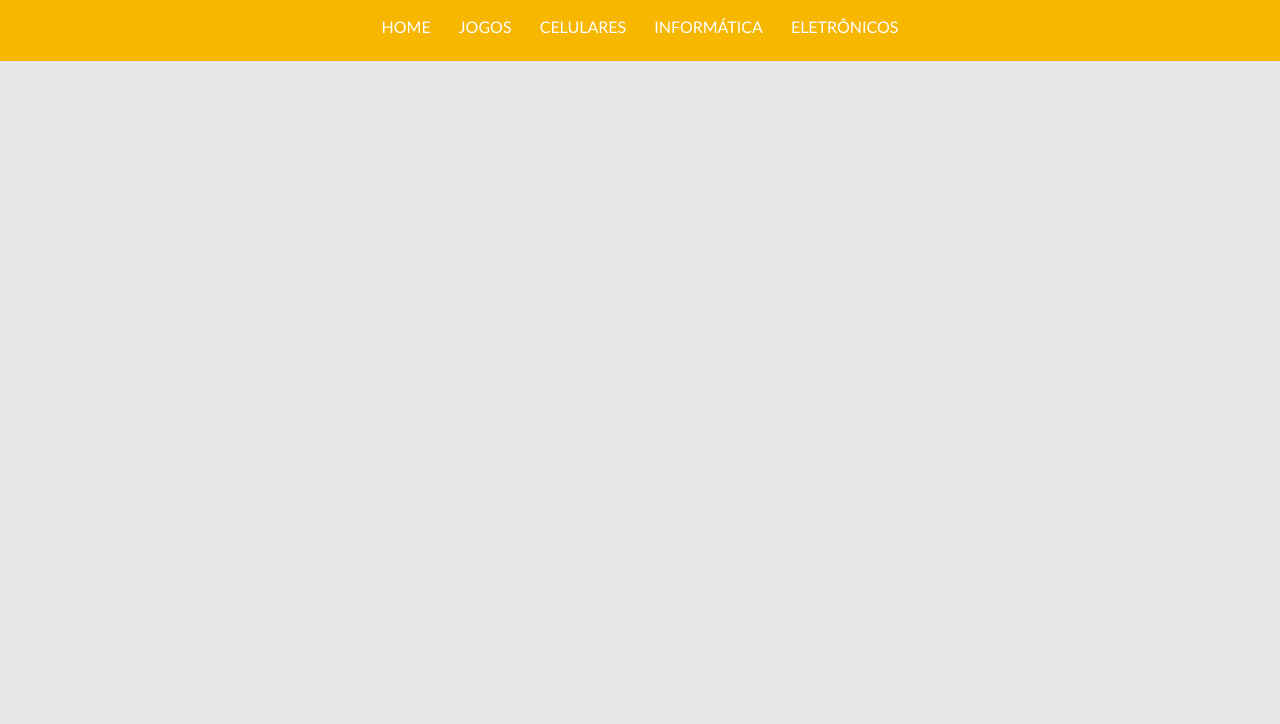
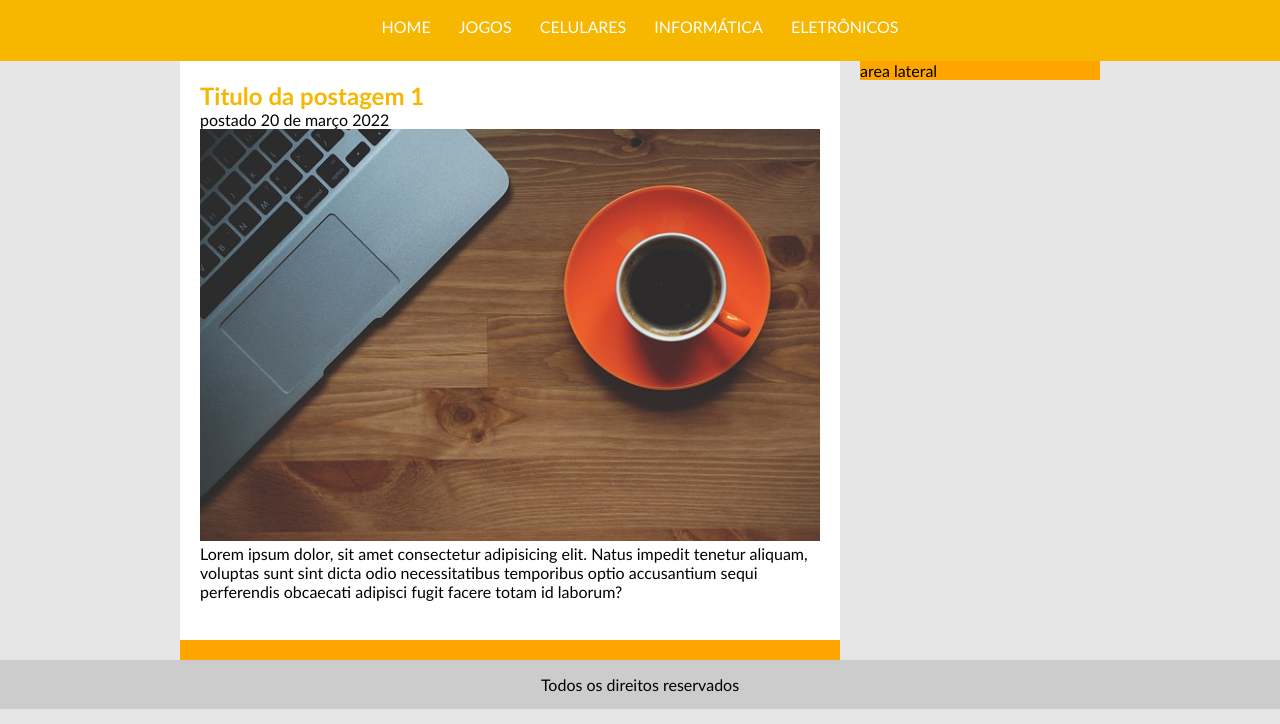
Before and after one commit to araujoleonardo310/TecBlog, a plain HTML site: page index.html in a window 1280 px wide. Shown: the part 76-800 px from the top of the page. Drawn offline with Linux system fonts and the light colour scheme.

Commit message:
Formatando área principal de postagem

```diff
--- a/css/style.css
+++ b/css/style.css
@@ -25,6 +25,46 @@ body {
     padding: 10px;
 }
 
+.area-principal {
+    background: #fff;
+    width: 920px;
+    margin: 0 auto;
+}
+
+.area-postagens, .area-lateral {
+    background: orange;
+}
+
+.area-postagens {
+    width: 660px;
+    float: left;
+}
+
+.area-lateral {
+    width: 240px;
+    float: right;
+}
+
+.postagem {
+    padding: 20px;
+    margin-bottom: 20px;
+    background: #fff;
+}
+
+.rodape {
+    clear: both;
+    text-align: center;
+    padding: 15px;
+    background-color: #ccc;
+
+}
+
+.postagem img {
+    width: 620px;
+}
+
+
+
 /*
 ********* FORMATAÇÃO DO MENU *******
 */
@@ -51,6 +91,15 @@ h1 {
     font-size: 2.5em;
 }
 
+h2 {
+    color: #f7b600;
+}
+
 .blog {
     color: #fff;
 }
+
+.data-postagem {
+    font-size: 0.8em;
+
+}
--- a/index.html
+++ b/index.html
@@ -1,26 +1,67 @@
 <!DOCTYPE html>
 <html lang="pt-br">
   <head>
-    <meta charset="UTF-8">
-    <meta http-equiv="X-UA-Compatible" content="IE=edge">
-    <meta name="viewport" content="width=device-width, initial-scale=1.0">
+    <meta charset="UTF-8" />
+    <meta http-equiv="X-UA-Compatible" content="IE=edge" />
+    <meta name="viewport" content="width=device-width, initial-scale=1.0" />
     <title>TecBlog - O seu Blog de Tecnologias</title>
-    <link rel="stylesheet" href="css/style.css">
+    <link rel="stylesheet" href="css/style.css" />
   </head>
   <body>
-    <div id="area-cabecalho"><!--INICIO DO CABEÇALHO  -->
-        <div id="area-logo"><!-- LOGO -->
+    <div id="area-cabecalho">
+      <!--INICIO DO CABEÇALHO  -->
+      <div id="area-logo">
+        <!-- LOGO -->
         <h1>Tec<span class="blog">Blog</span></h1>
-        </div><!-- FIM DA LOGO -->
-        <div id="area-menu"><!-- MENU -->
+      </div>
+      <!-- FIM DA LOGO -->
+      <div id="area-menu">
+        <!-- MENU -->
         <a href="index.html">HOME</a>
         <a href="jogos.html">JOGOS</a>
         <a href="celulares.html">CELULARES</a>
         <a href="informatica.html">INFORMÁTICA</a>
         <a href="eletronicos.html">ELETRÔNICOS</a>
-        </div><!-- FIM DO MENU -->
+      </div>
+      <!-- FIM DO MENU -->
+    </div>
+    <!-- FIM DO CABEÇALHO -->
 
-    </div><!-- FIM DO CABEÇALHO -->
+    <div class="area-principal">
+      <!-- AREA PRINCIPAL -->
 
+      <div class="area-postagens">
+        <!-- ABERTURA POSTAGENS -->
+
+        <!-- ABERTURA CONTEUDO -->
+        <div class="postagem">
+          <h2>Titulo da postagem 1</h2>
+          <span>postado 20 de março 2022</span>
+          <img src="img/imagem1.jpg" alt="banner" />
+          <p>
+            Lorem ipsum dolor, sit amet consectetur adipisicing elit. Natus
+            impedit tenetur aliquam, voluptas sunt sint dicta odio
+            necessitatibus temporibus optio accusantium sequi perferendis
+            obcaecati adipisci fugit facere totam id laborum?
+          </p>
+          <a href="">Leia mais</a>
+        </div>
+        <!-- FIM DO CONTEUDO -->
+      </div>
+      <!-- FIM POSTAGENS -->
+
+      <div class="area-lateral">
+        <!-- MENU CATEGORIAS -->
+        area lateral
+      </div>
+      <!-- FIM MENU CATEGORIAS -->
+    </div>
+    <!-- FIM DA AREA PRINCIPAL -->
+
+    <div class="rodape">
+      <!-- RODAPE -->
+      Todos os direitos reservados
+    </div>
+    <!-- FIM RODAPE -->
   </body>
 </html>
```
Lines whose indentation alone changed are shown as unchanged.
